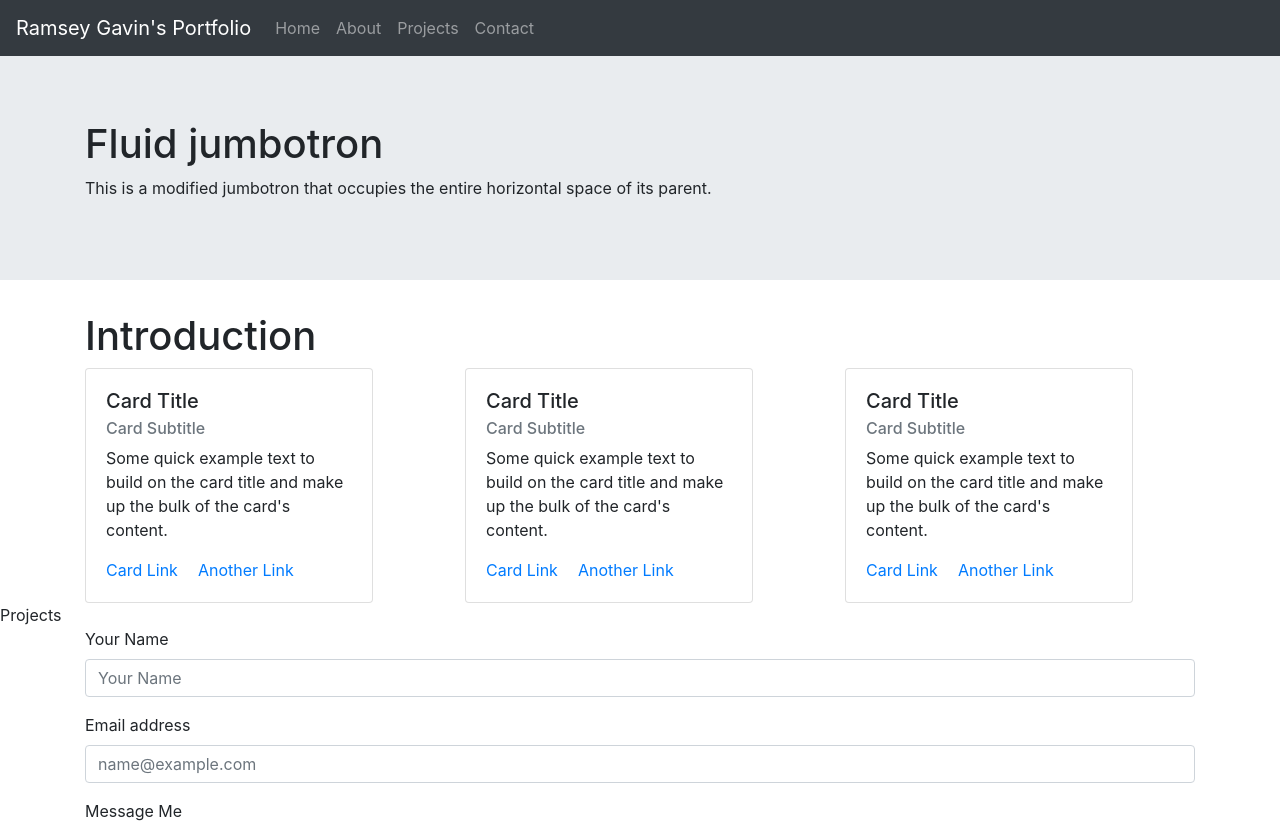
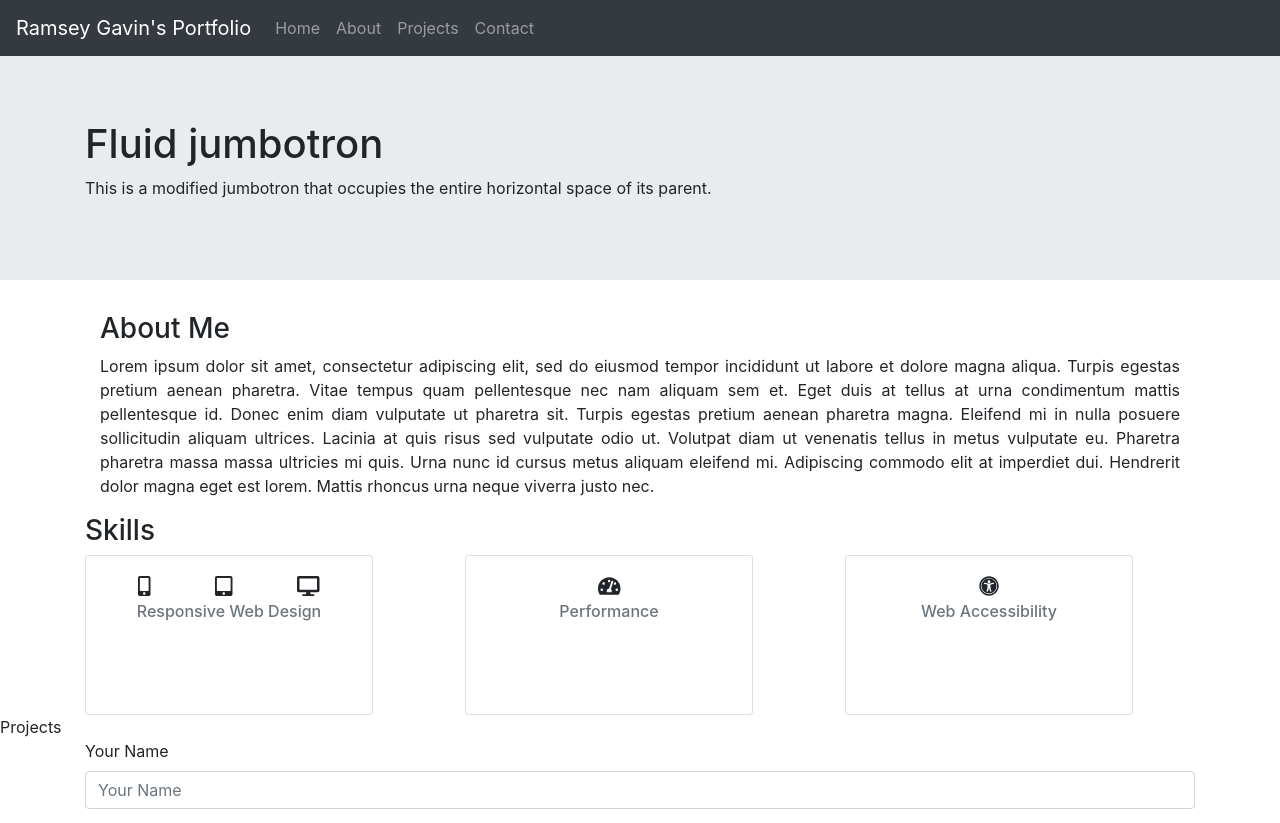
Before and after one commit to rgavin1/Full-Stack-Portfolio, a React (Create React App) app in the folder react-app-portfolio/: page / in a window 1280 px wide. Shown: the top 823 px of the page. Built offline with nearby package versions, Linux system fonts and the light colour scheme.

Commit message:
RWD Additions

```diff
--- a/react-app-portfolio/src/components/Introduction.js
+++ b/react-app-portfolio/src/components/Introduction.js
@@ -1,50 +1,52 @@
 import React from 'react';
 import { Card, Row, Col, Container } from 'react-bootstrap';
+import { FontAwesomeIcon } from '@fortawesome/react-fontawesome';
+import {
+    faMobileAlt,
+    faTabletAlt,
+    faDesktop,
+    faTachometerAlt,
+    faUniversalAccess
+} from '@fortawesome/free-solid-svg-icons';
 
 const Introduction = () => {
     return (
         <Container >
-            <h1>Introduction</h1>
+            <Container className="text-justify">
+            <h3>About Me</h3>
+            <p>Lorem ipsum dolor sit amet, consectetur adipiscing elit, sed do eiusmod tempor incididunt ut labore et dolore magna aliqua. Turpis egestas pretium aenean pharetra. Vitae tempus quam pellentesque nec nam aliquam sem et. Eget duis at tellus at urna condimentum mattis pellentesque id. Donec enim diam vulputate ut pharetra sit. Turpis egestas pretium aenean pharetra magna. Eleifend mi in nulla posuere sollicitudin aliquam ultrices. Lacinia at quis risus sed vulputate odio ut. Volutpat diam ut venenatis tellus in metus vulputate eu. Pharetra pharetra massa massa ultricies mi quis. Urna nunc id cursus metus aliquam eleifend mi. Adipiscing commodo elit at imperdiet dui. Hendrerit dolor magna eget est lorem. Mattis rhoncus urna neque viverra justo nec.</p>
+            </Container>
+            <h3>Skills</h3>
             <Row>
                 <Col xs={12} sm={12} md={4}>
-                <Card style={{ width: '18rem' }}>
-                <Card.Body>
-                    <Card.Title>Card Title</Card.Title>
-                    <Card.Subtitle className="mb-2 text-muted">Card Subtitle</Card.Subtitle>
-                    <Card.Text>
-                    Some quick example text to build on the card title and make up the bulk of
-                    the card's content.
-                    </Card.Text>
-                    <Card.Link href="#">Card Link</Card.Link>
-                    <Card.Link href="#">Another Link</Card.Link>
+                <Card style={{ width: '18em', height: '10em' }}>
+                <Card.Body >
+                    <Card.Title className="d-flex justify-content-around" >
+                        <FontAwesomeIcon icon={faMobileAlt} />
+                        <FontAwesomeIcon icon={faTabletAlt}/>
+                        <FontAwesomeIcon icon={faDesktop}/>
+                    </Card.Title>
+                    <Card.Subtitle className="mb-2 text-muted text-center ">Responsive Web Design</Card.Subtitle>
                 </Card.Body>
                 </Card>
                 </Col>
-                <Col xs={12} sm={12} md={4} >
-                <Card style={{ width: '18rem' }}>
-                <Card.Body>
-                    <Card.Title>Card Title</Card.Title>
-                    <Card.Subtitle className="mb-2 text-muted">Card Subtitle</Card.Subtitle>
-                    <Card.Text>
-                    Some quick example text to build on the card title and make up the bulk of
-                    the card's content.
-                    </Card.Text>
-                    <Card.Link href="#">Card Link</Card.Link>
-                    <Card.Link href="#">Another Link</Card.Link>
+                <Col xs={12} sm={12} md={4}>
+                <Card style={{ width: '18em', height: '10em' }}>
+                <Card.Body >
+                    <Card.Title className="d-flex justify-content-around" >
+                        <FontAwesomeIcon icon={faTachometerAlt} />
+                    </Card.Title>
+                    <Card.Subtitle className="mb-2 text-muted text-center ">Performance</Card.Subtitle>
                 </Card.Body>
                 </Card>
                 </Col>
-                <Col xs={12} sm={12} md={4} >
-                <Card style={{ width: '18rem' }}>
-                <Card.Body>
-                    <Card.Title>Card Title</Card.Title>
-                    <Card.Subtitle className="mb-2 text-muted">Card Subtitle</Card.Subtitle>
-                    <Card.Text>
-                    Some quick example text to build on the card title and make up the bulk of
-                    the card's content.
-                    </Card.Text>
-                    <Card.Link href="#">Card Link</Card.Link>
-                    <Card.Link href="#">Another Link</Card.Link>
+                <Col xs={12} sm={12} md={4}>
+                <Card style={{ width: '18em', height: '10em' }}>
+                <Card.Body >
+                    <Card.Title className="d-flex justify-content-around" >
+                        <FontAwesomeIcon icon={faUniversalAccess} />
+                    </Card.Title>
+                    <Card.Subtitle className="mb-2 text-muted text-center ">Web Accessibility</Card.Subtitle>
                 </Card.Body>
                 </Card>
                 </Col>
```
